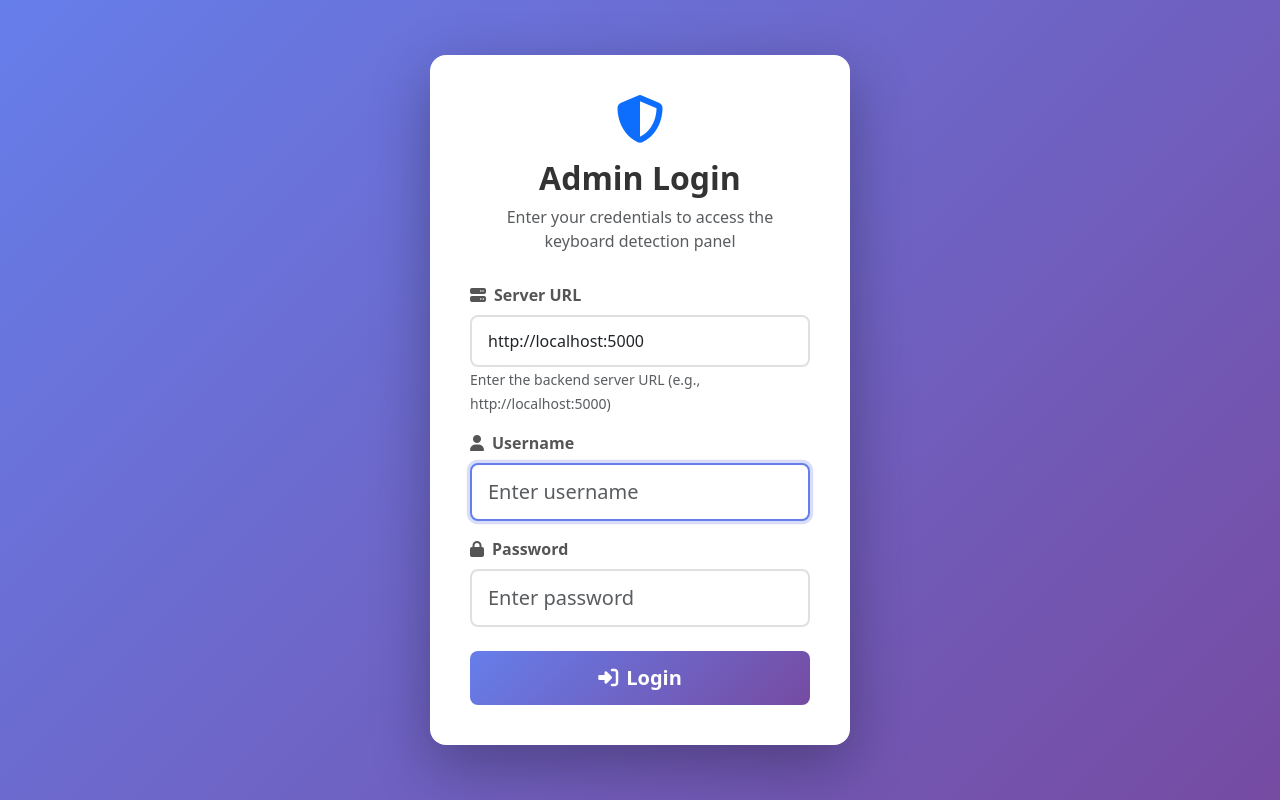
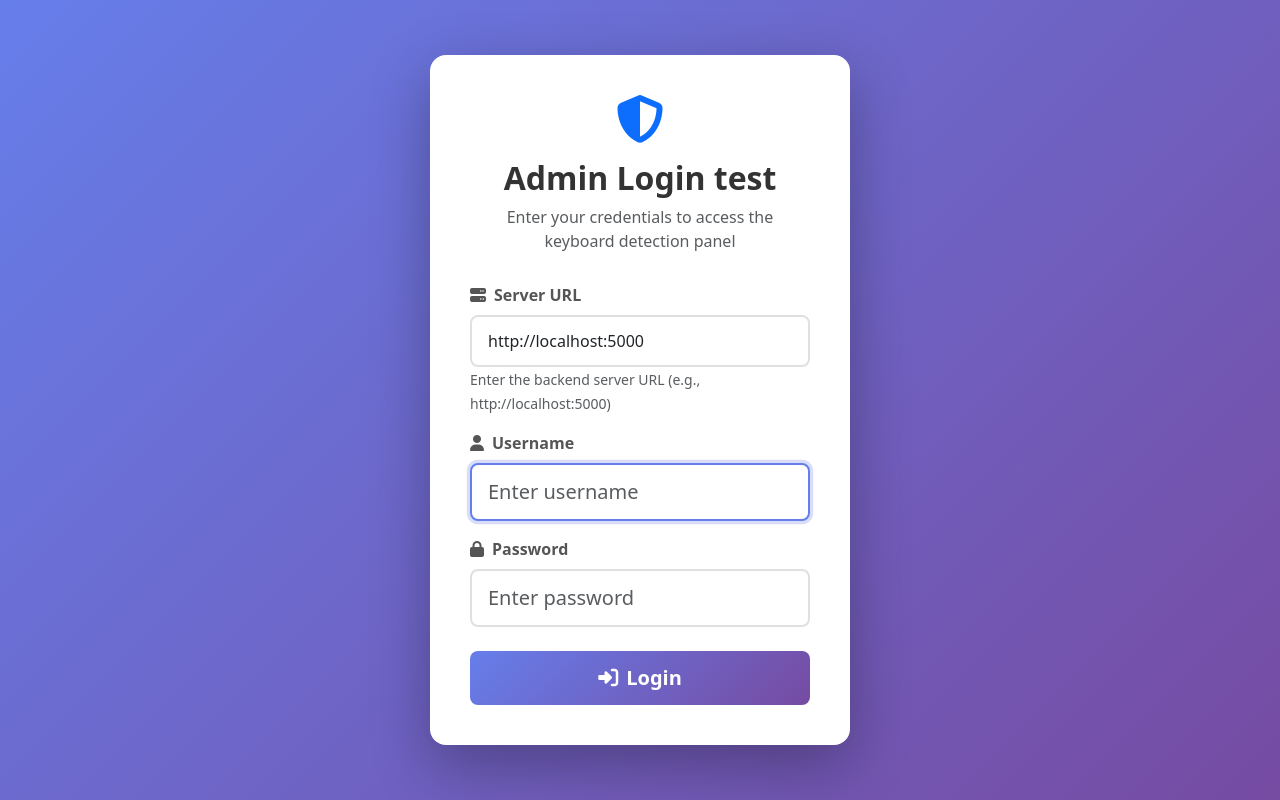
Before and after one commit to ninjadev2025/keyboard_detect_frontend, a React (Create React App) app: page / in a window 1280 px wide. Built offline with nearby package versions, Linux system fonts and the light colour scheme; the HTML template or start-up script is replaced by a standard one.

Commit message:
test case

```diff
--- a/src/components/Login.js
+++ b/src/components/Login.js
@@ -106,7 +106,7 @@ const Login = ({ onLoginSuccess, initialServerUrl }) => {
       <div className="login-card">
         <div className="login-header">
           <i className="fas fa-shield-alt fa-3x text-primary mb-3"></i>
-          <h2 className="mb-2">Admin Login</h2>
+          <h2 className="mb-2">Admin Login test</h2>
           <p className="text-muted">Enter your credentials to access the keyboard detection panel</p>
         </div>
 
```
